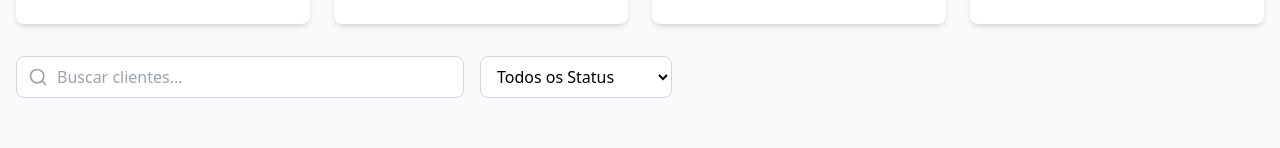
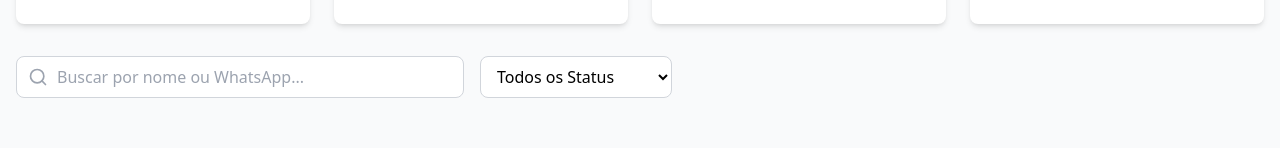
Before and after one commit to yansassi23/artesifood, a React (Vite) app: page / in a window 1280 px wide. Shown: the part 216-364 px from the top of the page. Built offline with nearby package versions, Linux system fonts and the light colour scheme.

Commit message:
Add WhatsApp number search functionality

```diff
--- a/src/App.tsx
+++ b/src/App.tsx
@@ -15,7 +15,8 @@ function App() {
   const [importMessage, setImportMessage] = useState<string | null>(null);
 
   const filteredClients = clients.filter(client =>
-    client.name.toLowerCase().includes(searchTerm.toLowerCase()) &&
+    (client.name.toLowerCase().includes(searchTerm.toLowerCase()) ||
+     (client.whatsapp && client.whatsapp.replace(/\D/g, '').includes(searchTerm.replace(/\D/g, '')))) &&
     (filterStatus === 'all' || client.status === filterStatus)
   );
 
@@ -200,7 +201,7 @@ function App() {
             <Search className="absolute left-3 top-1/2 transform -translate-y-1/2 text-gray-400 w-5 h-5" />
             <input
               type="text"
-              placeholder="Buscar clientes..."
+              placeholder="Buscar por nome ou WhatsApp..."
               value={searchTerm}
               onChange={(e) => setSearchTerm(e.target.value)}
               className="w-full pl-10 pr-4 py-2 border border-gray-300 rounded-lg focus:outline-none focus:ring-2 focus:ring-blue-500 focus:border-transparent"
```
